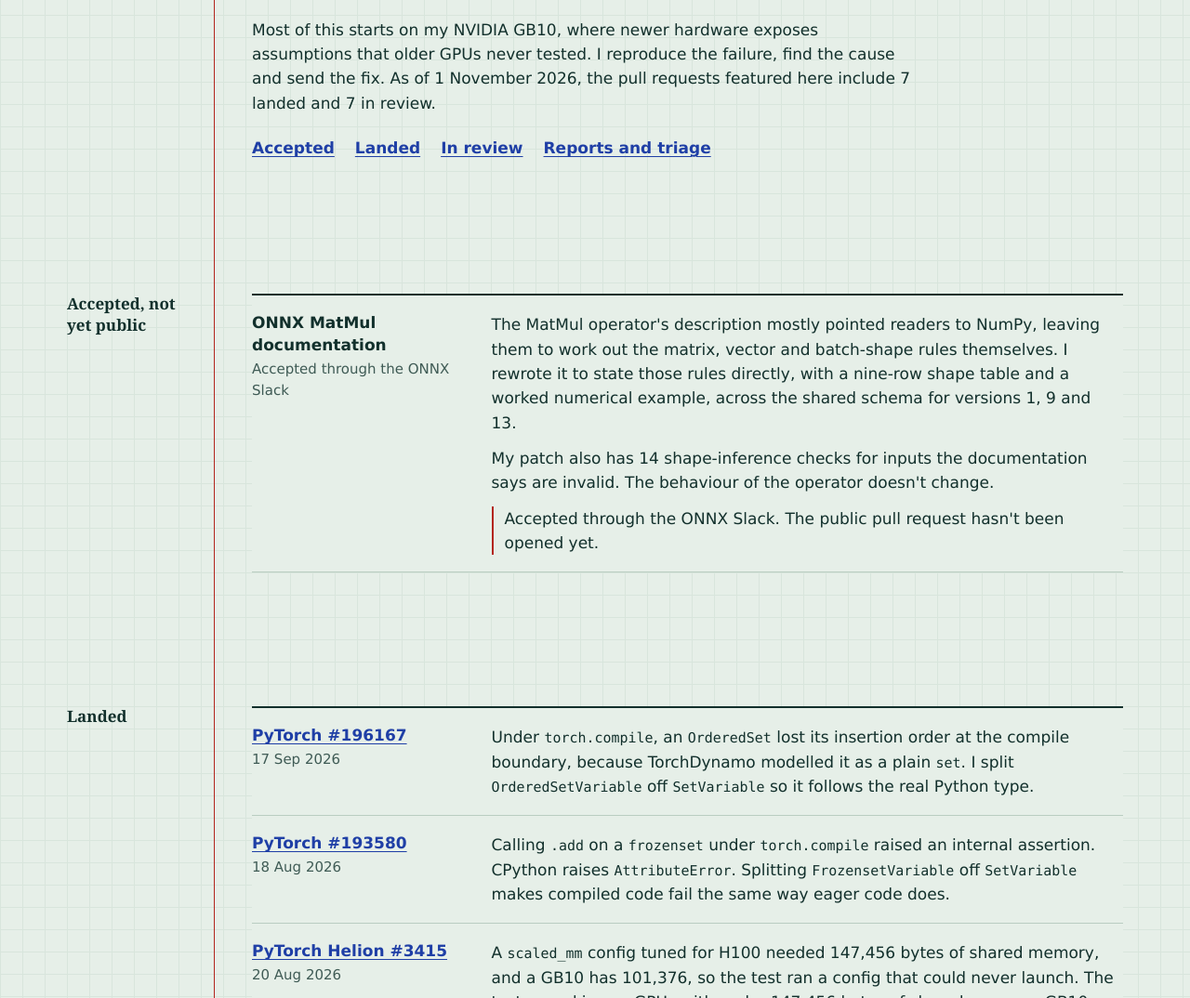
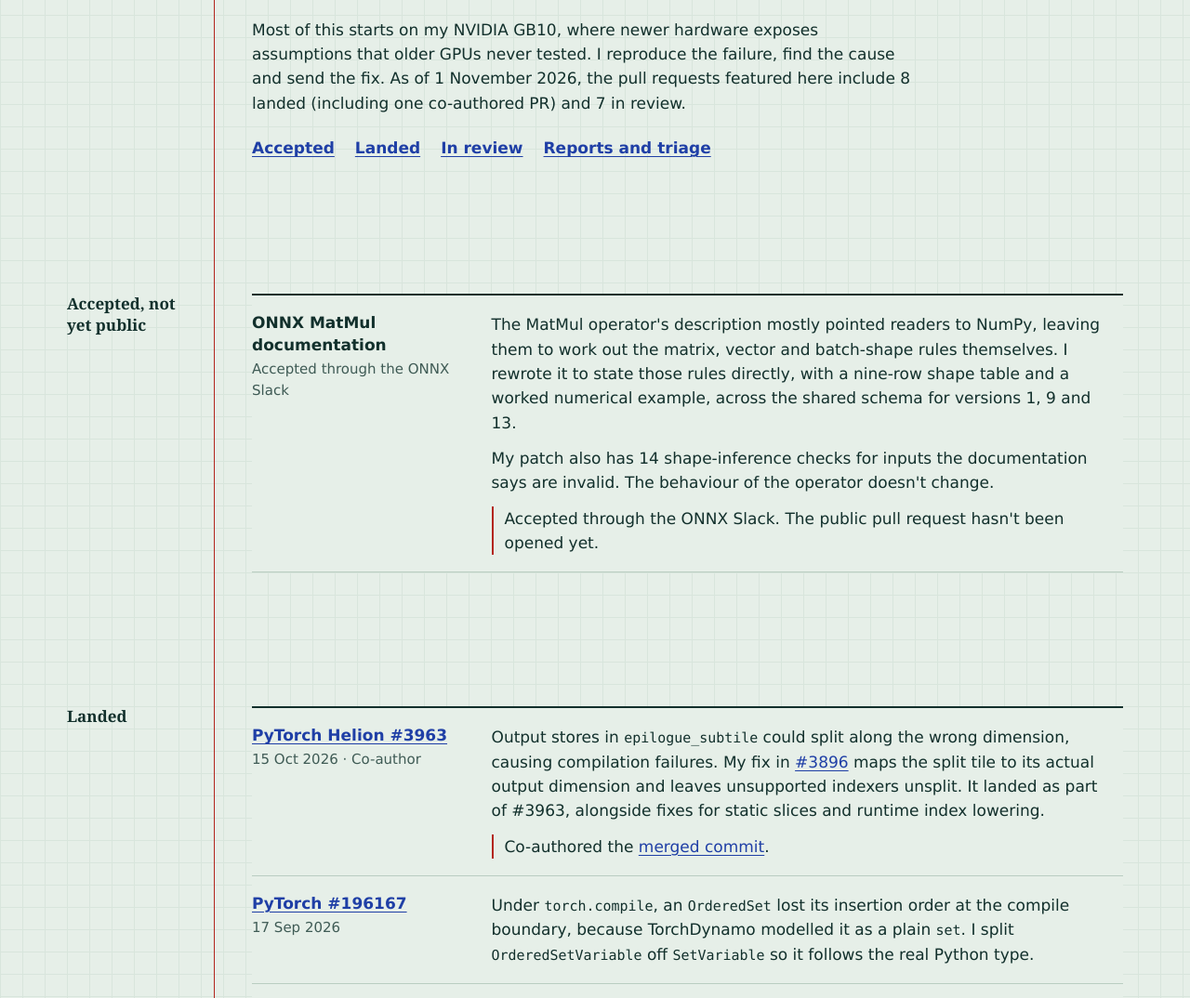
Before and after one commit to yashb98/yashb98.github.io, a plain HTML site: page contributions.html in a window 1280 px wide. Shown: the part 200-1274 px from the top of the page at 93% size. Drawn offline with Linux system fonts and the light colour scheme; a web font is replaced by a local one.

Commit message:
Add co-authored Helion PR 3963 to landed contributions
Link the merged PR and co-author credit, explain the fix from PR 3896, and update the landed count to eight.

```diff
--- a/contributions.html
+++ b/contributions.html
@@ -26,7 +26,7 @@
     </div>
     <div class="main">
       <h1>My open source contributions.</h1>
-      <p class="lede page-lede">Most of this starts on my NVIDIA GB10, where newer hardware exposes assumptions that older GPUs never tested. I reproduce the failure, find the cause and send the fix. As of 1 November 2026, the pull requests featured here include 7 landed and 7 in review.</p>
+      <p class="lede page-lede">Most of this starts on my NVIDIA GB10, where newer hardware exposes assumptions that older GPUs never tested. I reproduce the failure, find the cause and send the fix. As of 1 November 2026, the pull requests featured here include 8 landed (including one co-authored PR) and 7 in review.</p>
       <ul class="links">
         <li><a href="#now">Accepted</a></li>
         <li><a href="#landed">Landed</a></li>
@@ -60,6 +60,16 @@
       <div class="margin"><h2>Landed</h2></div>
       <div class="main">
         <ol class="contrib">
+          <li>
+            <div class="contrib-id">
+              <h3><a href="https://github.com/pytorch/helion/pull/3963">PyTorch Helion #3963</a></h3>
+              <p><time datetime="2026-10-15">15 Oct 2026</time> · Co-author</p>
+            </div>
+            <div class="contrib-body">
+              <p>Output stores in <code>epilogue_subtile</code> could split along the wrong dimension, causing compilation failures. My fix in <a href="https://github.com/pytorch/helion/pull/3896">#3896</a> maps the split tile to its actual output dimension and leaves unsupported indexers unsplit. It landed as part of #3963, alongside fixes for static slices and runtime index lowering.</p>
+              <p class="contrib-status">Co-authored the <a href="https://github.com/pytorch/helion/commit/ff1a45cf3eb0106139e44b87223ab60cda191503">merged commit</a>.</p>
+            </div>
+          </li>
           <li>
             <div class="contrib-id">
               <h3><a href="https://github.com/pytorch/pytorch/commit/075742a095">PyTorch #196167</a></h3>
```
